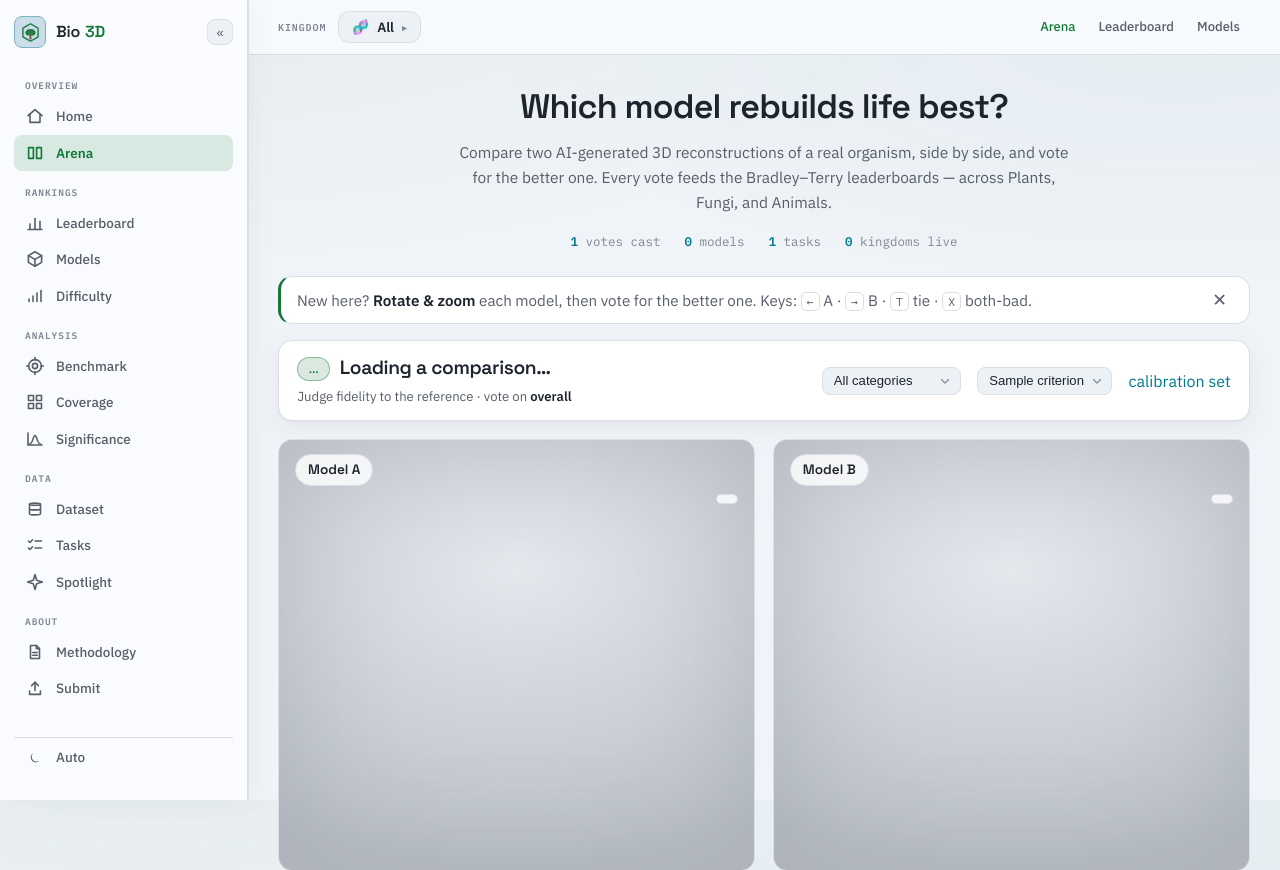
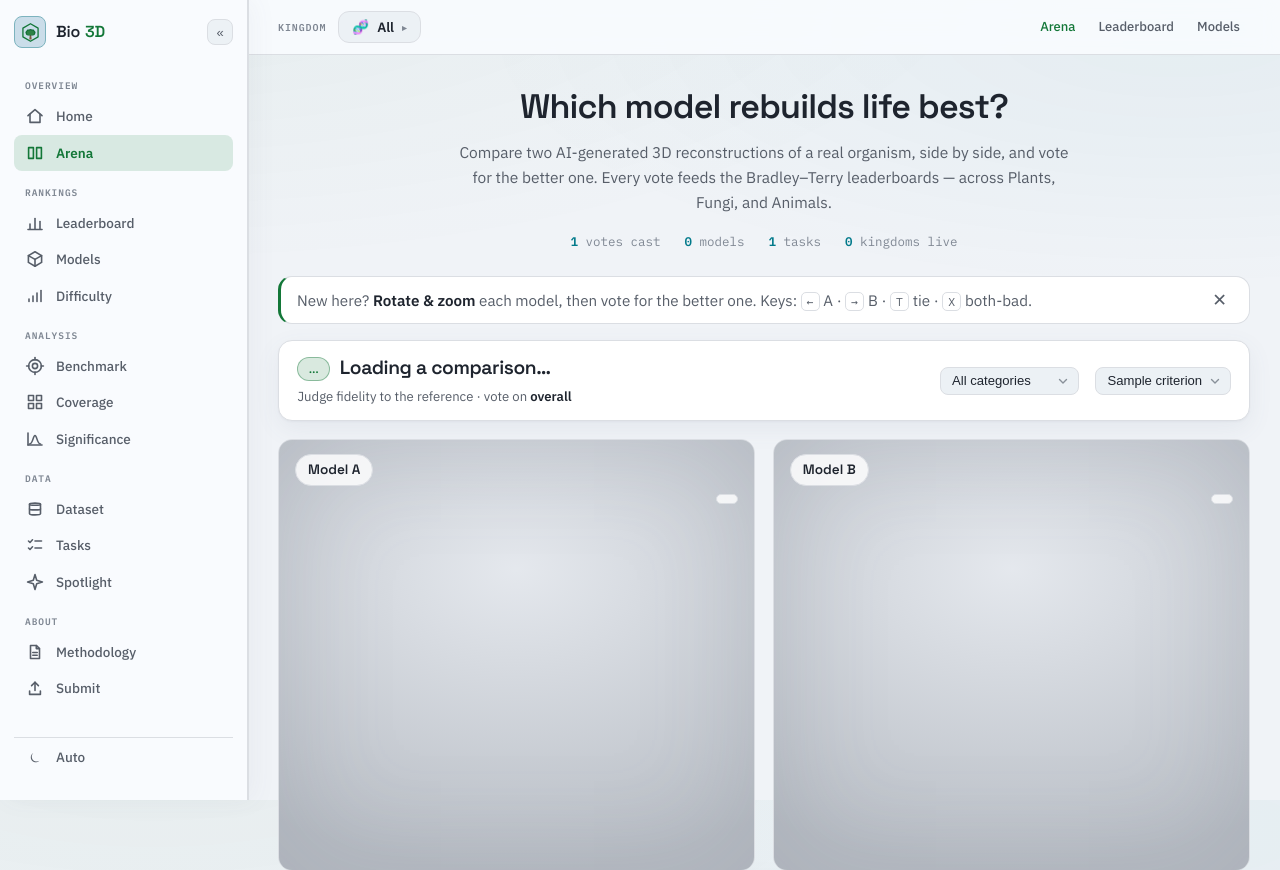
Before and after one commit to musharna/bio3d-arena, a FastAPI app: page /arena in a window 1280 px wide. Shown: the top 870 px of the page. Run offline with FastAPI, Linux system fonts and the light colour scheme; tables that the repository leaves empty hold one stand-in row (values such as "Sample post"); some libraries are stand-ins or nearby versions.

Commit message:
fix(arena): remove off-design 'calibration set' link from filter row
The design prototype's arena controls are Category + Judge-on selects only;
the 'calibration set' anchor was our addition (prototype references
calibration solely on the submit page). The backend set=calibration route
stays intact — arena.js still threads ?set=calibration from the URL, so the
submission pre-test and human↔VLM study flows remain reachable by direct URL.

Co-Authored-By: Claude Opus 4.8 <noreply@anthropic.com>
Claude-Session: https://claude.ai/code/session_01UPD1fSvrxctGtpZDiKEyVR

```diff
--- a/app/templates/arena.html
+++ b/app/templates/arena.html
@@ -63,9 +63,6 @@ block content %}
         ><span class="sr-only">Judge on</span>
         <select id="sel-criterion" class="b3d-select" aria-label="Judge on"></select>
       </label>
-      <a href="/arena?set=calibration" class="muted" title="Vote the calibration subset"
-        >calibration set</a
-      >
     </div>
   </div>
 
```
